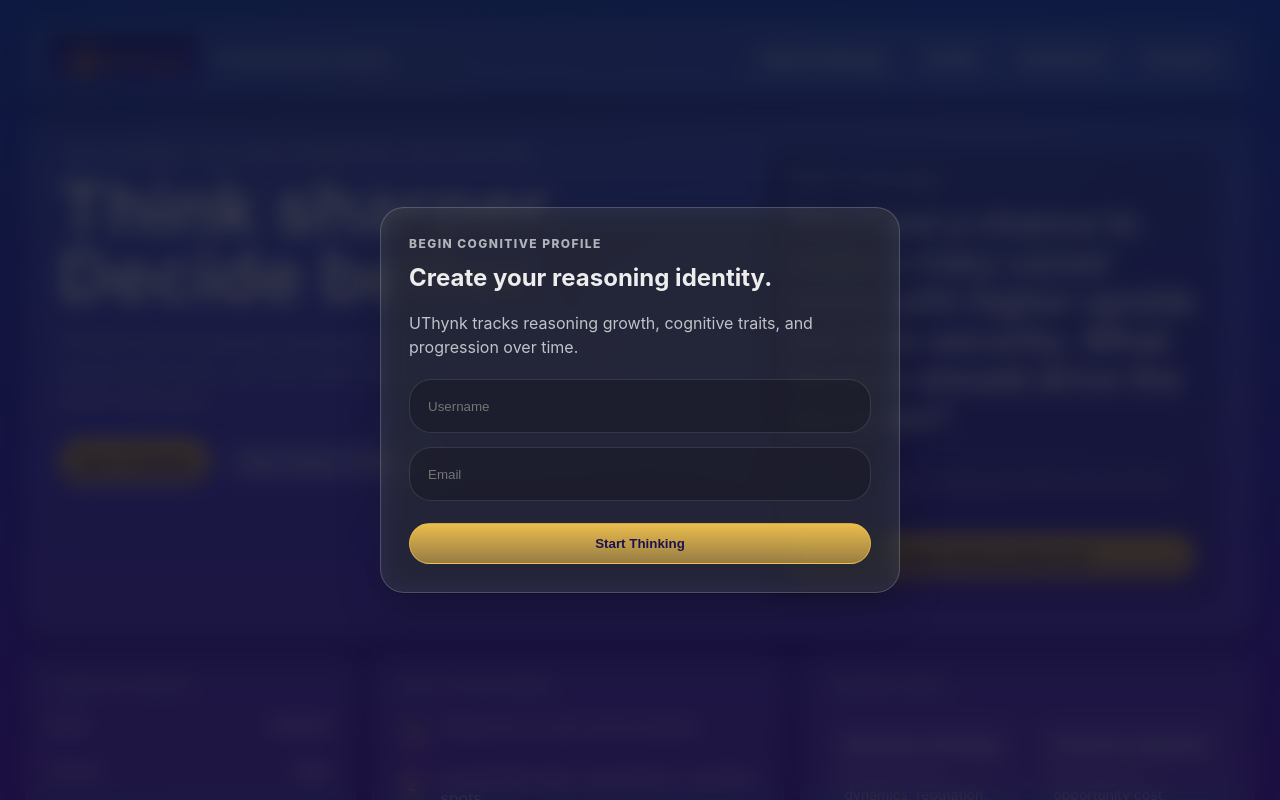
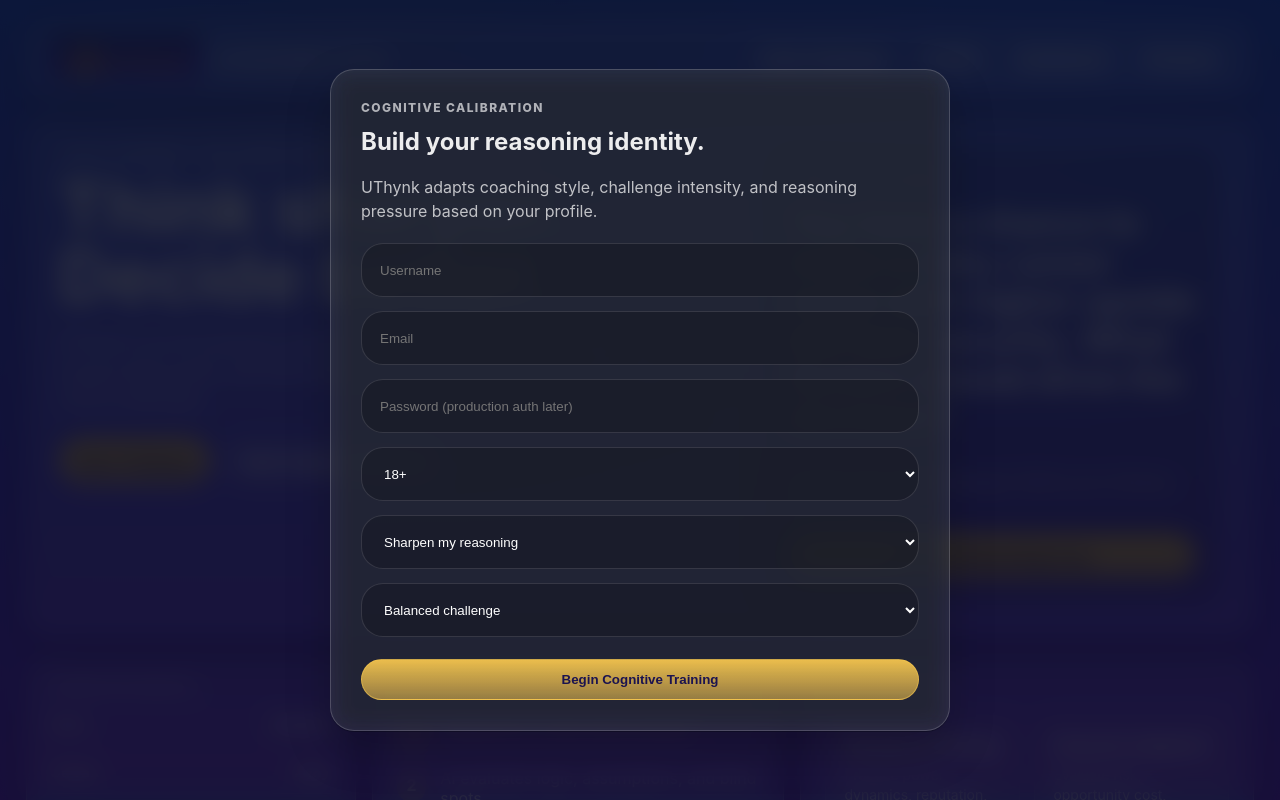
Before and after one commit to nfc3-1/UTHYNK-BETA-2.0, a Next.js app: page / in a window 1280 px wide. Shown: the top 800 px of the page. Built offline with nearby package versions, Linux system fonts and the light colour scheme.

Commit message:
Add adaptive onboarding calibration fields

```diff
--- a/components/AuthGate.tsx
+++ b/components/AuthGate.tsx
@@ -14,6 +14,10 @@
 export default function AuthGate() {
   const [email, setEmail] = useState('');
   const [username, setUsername] = useState('');
+  const [ageBand, setAgeBand] = useState('18_plus');
+  const [goal, setGoal] = useState('sharpen_reasoning');
+  const [style, setStyle] = useState('balanced');
+  const [password, setPassword] = useState('');
   const [loading, setLoading] = useState(false);
   const [complete, setComplete] = useState(false);
 
@@ -35,7 +39,14 @@
         headers: {
           'Content-Type': 'application/json',
         },
-        body: JSON.stringify({ email, username }),
+        body: JSON.stringify({
+          email,
+          username,
+          ageBand,
+          onboardingGoal: goal,
+          onboardingStyle: style,
+          password,
+        }),
       });
 
       const data = await res.json();
@@ -57,21 +68,21 @@
       style={{
         position: 'fixed',
         inset: 0,
-        background: 'rgba(7,10,25,0.78)',
-        backdropFilter: 'blur(10px)',
+        background: 'rgba(7,10,25,0.82)',
+        backdropFilter: 'blur(12px)',
         display: 'flex',
         justifyContent: 'center',
         alignItems: 'center',
         zIndex: 999,
       }}
     >
-      <div className="card" style={{ width: 'min(520px,92vw)', padding: 28 }}>
-        <div className="panelLabel">Begin Cognitive Profile</div>
+      <div className="card" style={{ width: 'min(620px,92vw)', padding: 30 }}>
+        <div className="panelLabel">Cognitive Calibration</div>
 
-        <h2 style={{ marginTop: 12 }}>Create your reasoning identity.</h2>
+        <h2 style={{ marginTop: 12 }}>Build your reasoning identity.</h2>
 
         <p className="panelNote">
-          UThynk tracks reasoning growth, cognitive traits, and progression over time.
+          UThynk adapts coaching style, challenge intensity, and reasoning pressure based on your profile.
         </p>
 
         <div style={{ display: 'grid', gap: 14, marginTop: 20 }}>
@@ -90,6 +101,49 @@
             className="textarea"
             style={{ minHeight: 0, height: 54 }}
           />
+
+          <input
+            value={password}
+            onChange={(e) => setPassword(e.target.value)}
+            type="password"
+            placeholder="Password (production auth later)"
+            className="textarea"
+            style={{ minHeight: 0, height: 54 }}
+          />
+
+          <select
+            value={ageBand}
+            onChange={(e) => setAgeBand(e.target.value)}
+            className="textarea"
+            style={{ minHeight: 0, height: 54 }}
+          >
+            <option value="under_13">Under 13</option>
+            <option value="13_17">13–17</option>
+            <option value="18_plus">18+</option>
+          </select>
+
+          <select
+            value={goal}
+            onChange={(e) => setGoal(e.target.value)}
+            className="textarea"
+            style={{ minHeight: 0, height: 54 }}
+          >
+            <option value="sharpen_reasoning">Sharpen my reasoning</option>
+            <option value="career_growth">Improve career decisions</option>
+            <option value="financial_judgment">Improve financial judgment</option>
+            <option value="debate_skills">Become better at debate</option>
+          </select>
+
+          <select
+            value={style}
+            onChange={(e) => setStyle(e.target.value)}
+            className="textarea"
+            style={{ minHeight: 0, height: 54 }}
+          >
+            <option value="supportive">Supportive coaching</option>
+            <option value="balanced">Balanced challenge</option>
+            <option value="contrarian">Strong contrarian pushback</option>
+          </select>
         </div>
 
         <button
@@ -98,7 +152,7 @@
           onClick={continueIntoApp}
           disabled={!email || loading}
         >
-          {loading ? 'Building Profile...' : 'Start Thinking'}
+          {loading ? 'Calibrating Profile...' : 'Begin Cognitive Training'}
         </button>
       </div>
     </div>
```
